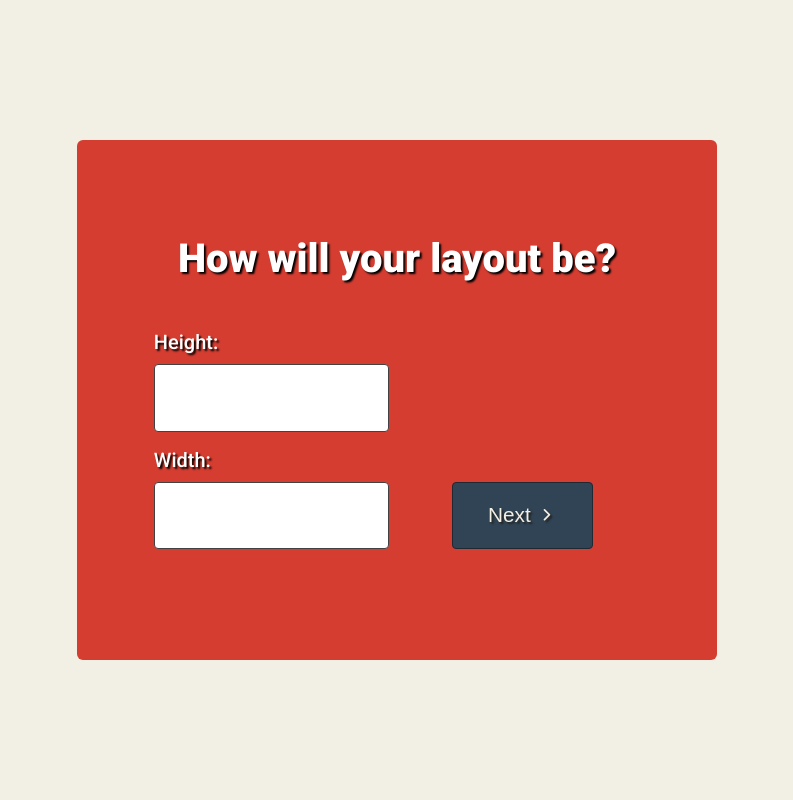
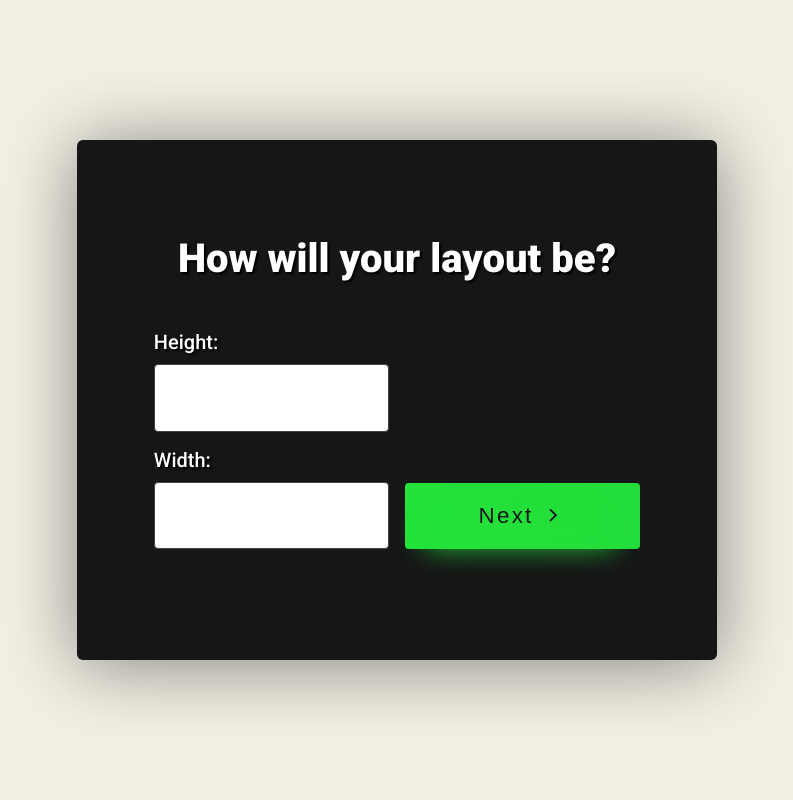
Before and after one commit to Artx999/seatPicker, a PHP site: page / in a window 1280 px wide. Shown: the whole page, without its empty margins (243-1036 px from the left). Run offline with PHP 8.4, Linux system fonts and the light colour scheme.

Commit message:
Changed colors of everything, added new buttons

```diff
--- a/index.php
+++ b/index.php
@@ -2,6 +2,9 @@
 <html lang="en">
 <head>
     <meta charset="UTF-8">
+    <meta name="description" content="">
+    <meta name="keywords" content="HTML,CSS,JavaScript,PHP">
+    <meta name="viewport" content="width=device-width, initial-scale=1.0">
     <title>Title</title>
     <script src="https://code.jquery.com/jquery-3.5.1.js" integrity="sha256-QWo7LDvxbWT2tbbQ97B53yJnYU3WhH/C8ycbRAkjPDc=" crossorigin="anonymous"></script>
     <link rel="stylesheet" type="text/css" href="style.css">
@@ -25,7 +28,7 @@
                 <input type="number" class="number" id="seatWidth">
             </div>
             <div id="buttonWrapper">
-                <button class="button" type="button" id="goToSeatChart">Next <i class="uil uil-angle-right-b"></i></button>
+                <button id="goToSeatChart" class="button btn-primary" type="button">Next <i class="uil uil-angle-right-b"></i><div class="btn-secondary"></div></button>
             </div>
         </form>
     </div>
@@ -42,15 +45,15 @@
                         <input id="seatHeight" placeholder="0">
                     </div>
                     <div class="gridBlock2">
-                        <button id="black" class="button" type="button">Blacklist</button>
+                        <button id="black" class="button btn-primary" type="button">Blacklist<div id="blackSec" class="btn-secondary"></div></button>
                     </div>
                 </form>
                 <div>
                     <div class="buttonWrapper2">
-                        <button class="button">Start <i class="uil uil-angle-right-b"></i></button>
+                        <button class="button btn-primary" type="button">Start <i class="uil uil-angle-right-b"></i><div class="btn-secondary"></div></button>
                     </div>
                     <div class="buttonWrapper2">
-                        <button id="gray" class="button">Exit <i class="uil uil-times"></i></button>
+                        <button id="red" class="button btn-primary" type="button">Exit <i class="uil uil-times"></i><div id="redSec" class="btn-secondary"></div></button>
                     </div>
                 </div>
             </div>
--- a/script.js
+++ b/script.js
@@ -6,8 +6,8 @@ goToSeatChart.click(function () {
     let height = $("#seatHeight").val()
     let width = $("#seatWidth").val()
     if (height && width) {
-        $("#propChooser").toggle(1000)
-        $("#seatChart").toggle(1000)
+        $("#propChooser").toggle(0)
+        $("#seatChart").toggle(0)
         let seat = $("#seatChart .inner .left")
         seat.css("grid-template-columns", "repeat(" + width +", 1fr)")
         let amount = height * width
--- a/style.css
+++ b/style.css
@@ -1,16 +1,28 @@
 :root {
     --bc: #f2efe4;
     --bcSecondary: #d63d31;
+    --bcBlack: #161617;
+    /* Colors */
     --white: #f2efe4;
-    --blue: #314455;
+    --red: #fa485a;
+    --redDark: #c73a48;
+    --blue: #1f2029;
     --blueDark: #1e2933;
+    --green: #24e33a;
+    --greenDark: #28a745;
     --gray: #9c9c9c;
     --grayDark: #727272;
     --grayExtraDark: #424242;
     --black: #010101;
+    /* Gradient */
+    --gradient: linear-gradient(90deg, rgba(36, 227, 58, 1) 0%, rgba(40, 167, 69, 1) 100%);
+    --gradientRed: linear-gradient(90deg, rgba(250, 72, 90, 1) 0%, rgba(199, 58, 72, 1) 100%);
+    --gradientBlack: linear-gradient(90deg, rgba(10, 10, 10, 1) 0%, rgba(22, 22, 23, 1) 100%);
+    --gradientWhite: linear-gradient(90deg, rgba(242, 239, 228, 1) 0%, rgba(222, 220, 213, 1) 100%);
 }
 * {
     box-sizing: border-box;
+    transition: none;
 }
 html, body {
     margin: 0;
@@ -36,6 +48,7 @@ h1 {
     justify-content: center;
     align-items: center;
     border-radius: 4px;
+    color: var(--white);
     cursor: pointer;
 }
 /*
@@ -45,7 +58,8 @@ h1 {
     display: flex;
     padding: 1em;
     height: 65vh; width: 50vw;
-    background-color: var(--bcSecondary);
+    background-color: var(--bcBlack);
+    box-shadow: 0 5px 75px 0 rgba(0, 0, 0, .45);
     border-radius: 6px;
     justify-content: center;
     flex-direction: column;
@@ -91,37 +105,6 @@ h1 {
     justify-content: center;
     align-items: flex-end;
 }
-#buttonWrapper .button {
-    padding: 1em;
-    width: 60%;
-    font-size: 1.3rem;
-    color: var(--white);
-    border-radius: 4px;
-    letter-spacing: 0;
-    font-weight: 400;
-    text-shadow: 2px 2px 2px #212121;
-    border: 1px solid var(--blueDark);
-    background-color: var(--blue);
-    transition: background-color .35s cubic-bezier(.175,.685,.32,1.175), letter-spacing .35s cubic-bezier(.175,.685,.32,1.175);
-    cursor: pointer;
-}
-#buttonWrapper .button:hover {
-    background-color: var(--blueDark);
-    letter-spacing: .05em;
-}
-#buttonWrapper .button:focus {
-    outline: none;
-}
-#buttonWrapper #gray {
-    color: var(--white);
-    text-shadow: 2px 2px 2px #212121;
-    border: 1px solid var(--grayDark);
-    background-color: var(--gray);
-    transition: background-color .35s cubic-bezier(.175,.685,.32,1.175), letter-spacing .35s cubic-bezier(.175,.685,.32,1.175);
-}
-#buttonWrapper #gray:hover {
-    background-color: var(--grayDark);
-}
 /*
     - = * SeatChart * = -
 */
@@ -129,7 +112,8 @@ h1 {
     display: flex;
     padding: 1em;
     min-height: 75vh; min-width: 60vw;
-    background-color: var(--bcSecondary);
+    box-shadow: 0 5px 75px 0 rgba(0, 0, 0, .45);
+    background-color: var(--bcBlack);
     border-radius: 6px;
     justify-content: center;
     flex-direction: column;
@@ -157,7 +141,7 @@ h1 {
     width: 100%;
     height: 100%;
     position: relative;
-    background-color: var(--blueDark);
+    background-color: var(--blue);
 }
 #seatChart .inner .left div::after {
     content: "";
@@ -204,44 +188,58 @@ h1 {
     align-items: flex-end;
 }
 /* Button 2 */
+.button, .btn-secondary {
+    width: 100%;
+    position: relative;
+    cursor: pointer;
+    padding: .9em 1em;
+    letter-spacing: .1em;
+    text-align: center;
+    font-weight: 300;
+    color: var(--bcBlack);
+    font-size: 1.4rem;
+    background: var(--gradient);
+    background-size: 1100%;
+    border-radius: 4px;
+    border: none;
+    transform: scaleX(1);
+    transition: transform .3s cubic-bezier(.175,.885,.32,1.275),background-position 3s cubic-bezier(.455,.03,.515,.955),-webkit-transform .3s cubic-bezier(.175,.885,.32,1.275);
+}
+.btn-secondary {
+    margin: 0 .4em;
+}
 .button {
-    padding: 1em;
-    width: 100%;
-    font-size: 1.3rem;
-    color: var(--white);
-    border-radius: 4px;
-    letter-spacing: 0;
-    font-weight: 400;
-    text-shadow: 2px 2px 2px #212121;
-    border: 1px solid var(--blueDark);
-    background-color: var(--blue);
-    transition: background-color .35s cubic-bezier(.175,.685,.32,1.175), letter-spacing .35s cubic-bezier(.175,.685,.32,1.175);
-    cursor: pointer;
+    transition: transform .3s cubic-bezier(.175,.885,.32,1.275),bottom .3s cubic-bezier(.175,.885,.32,1.275),background-position 3s cubic-bezier(.455,.03,.515,.955),-webkit-transform .3s cubic-bezier(.175,.885,.32,1.275);
 }
-.button:hover {
-    background-color: var(--blueDark);
-    letter-spacing: .05em;
+.button, .button .btn-secondary {
+    background-position: 0 50%;
+    bottom: 0;
 }
-.button:focus {
+.button .btn-secondary {
+    left: 0;
+    width: 90%;
+    position: absolute;
+    filter: blur(16px);
+    opacity: .9;
+    z-index: -1;
+    transform: scale3d(.9, .9, 1);
+    transition: transform .3s cubic-bezier(.175,.885,.32,1.275),filter .3s cubic-bezier(.175,.885,.32,1.275),bottom .3s cubic-bezier(.175,.885,.32,1.275),background-position 3s cubic-bezier(.455,.03,.515,.955),-webkit-transform .3s cubic-bezier(.175,.885,.32,1.275),-webkit-filter .3s cubic-bezier(.175,.885,.32,1.275);
+}
+.button:focus, .button:hover {
+    transform: scale3d(1.07, 1.07, 1);
+    background-position: 100% 50%;
     outline: none;
+    bottom: 2px;
 }
-#gray {
-    color: var(--white);
-    text-shadow: 2px 2px 2px #212121;
-    border: 1px solid var(--grayDark);
-    background-color: var(--gray);
-    transition: background-color .35s cubic-bezier(.175,.685,.32,1.175), letter-spacing .35s cubic-bezier(.175,.685,.32,1.175);
+.button:focus .btn-secondary, .button:hover .btn-secondary {
+    background-position: 100% 50%;
+    filter: blur(25px);
+    bottom: -5px;
 }
-#gray:hover {
-    background-color: var(--grayDark);
+#red, #redSec {
+    background: var(--gradientRed);
 }
-#black {
-    color: var(--white);
-    text-shadow: 2px 2px 2px #212121;
-    border: 1px solid var(--black);
-    background-color: var(--black);
-    transition: background-color .35s cubic-bezier(.175,.685,.32,1.175), letter-spacing .35s cubic-bezier(.175,.685,.32,1.175);
+#black, #blackSec {
+    color: var(--bcBlack);
+    background: var(--gradientWhite);
 }
-#black:hover {
-    background-color: var(--grayExtraDark);
-}
```
